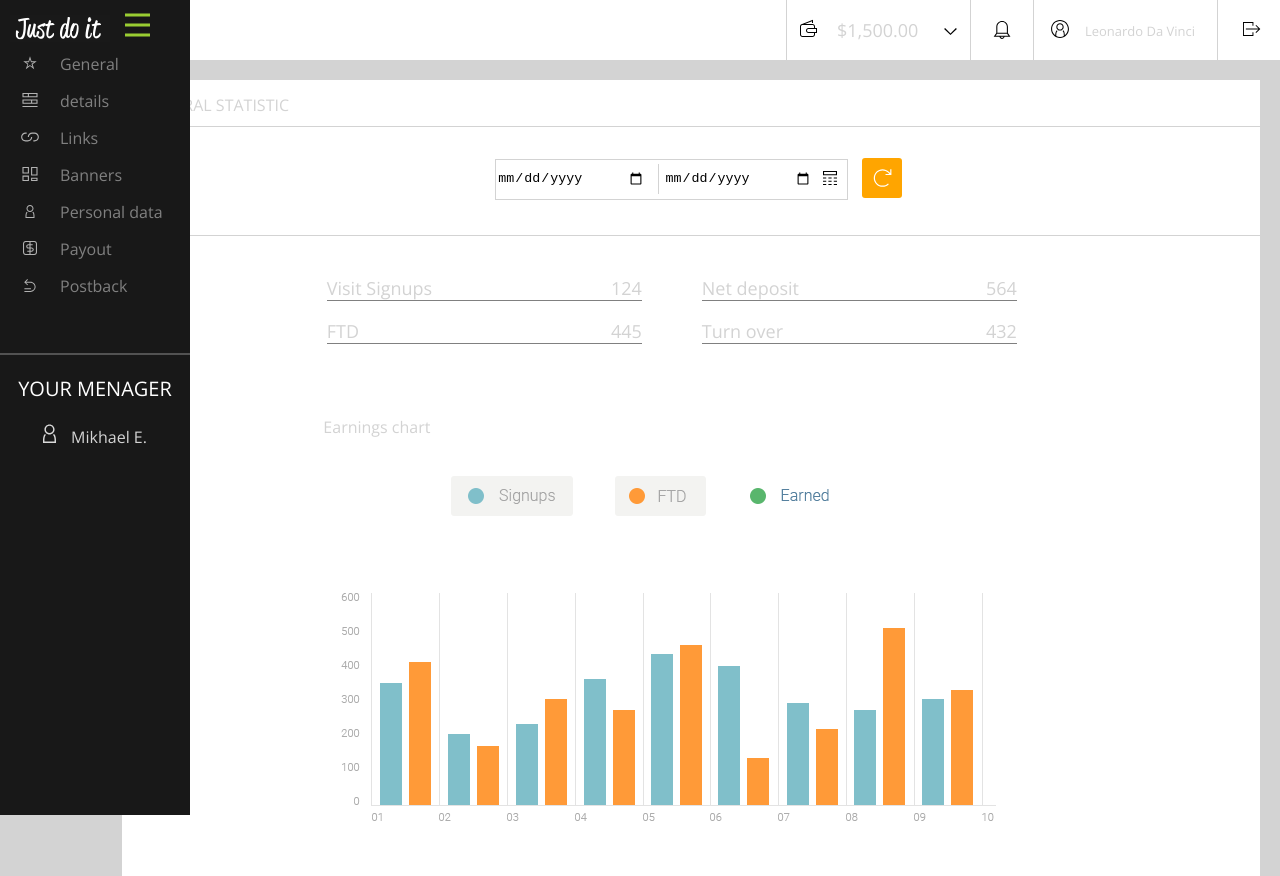
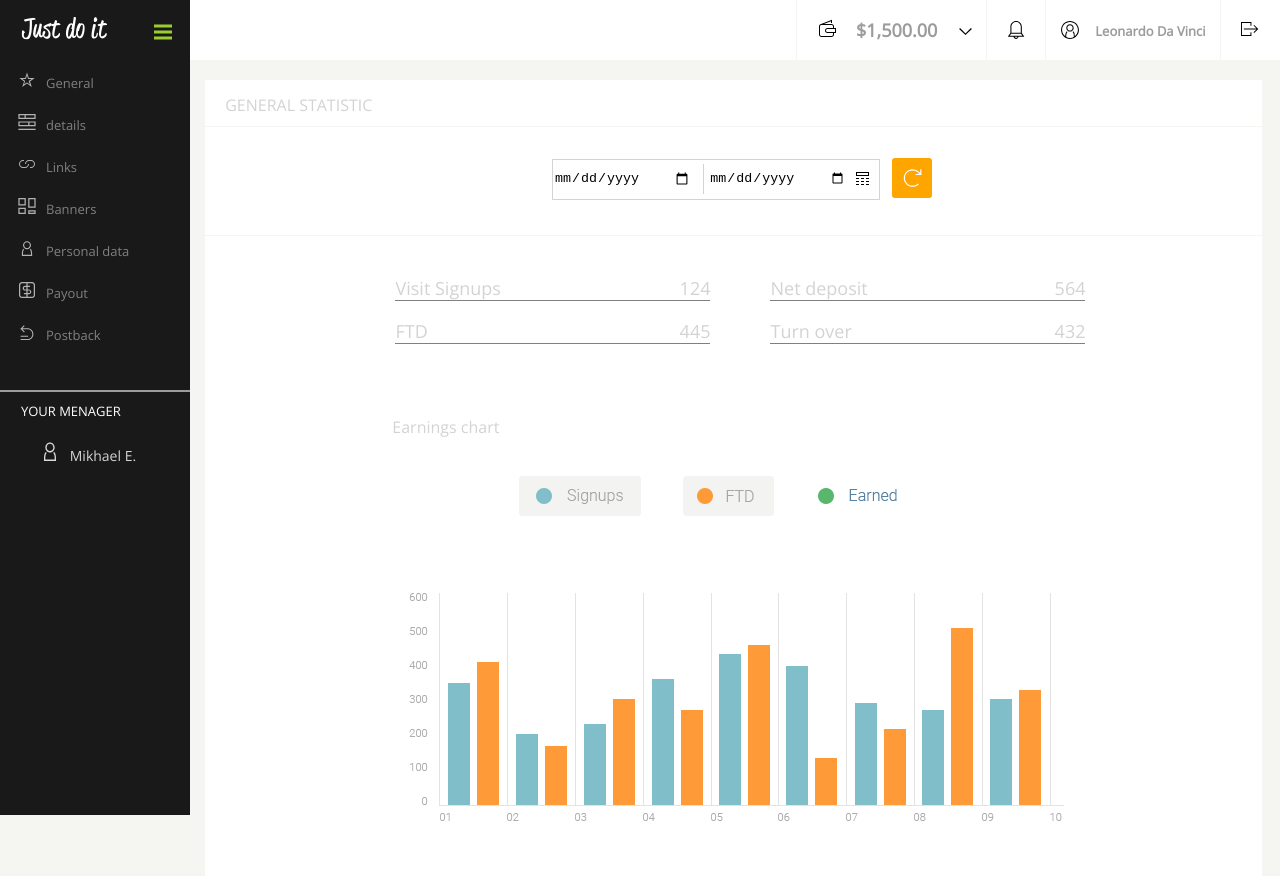
Before and after one commit to radex171/first-project, a website: page index.html in a window 1280 px wide. Shown: the top 876 px of the page. Drawn offline with nearby package versions, Linux system fonts and the light colour scheme.

Commit message:
correct top-bar & sidebar

```diff
--- a/sass/_layout.scss
+++ b/sass/_layout.scss
@@ -1,6 +1,7 @@
 body {
     margin: 0;
-    background-color: lightgray;
+    background-color: $light-gray
+    ;
     font-family: $brand-font;
 }
 
@@ -27,8 +28,9 @@ body {
         grid-area: top-bar;
 
     }
-    .content{
+    .content {
         grid-area: content;
+
     }
 
     //-------------------------//
--- a/sass/_variables.scss
+++ b/sass/_variables.scss
@@ -1,8 +1,8 @@
 /* Colors */
-$paragraph-color: #181818;
+$paragraph-color: #191919;
 $brand-main-color: #ff0000;
-$dark-gray: #525252;
-$light-gray: #b3b3b3;
+$dark-gray: #9c9c9c;
+$light-gray: #f5f5f2;
 $orange:#f58220;
 
 /* Font sizes */
--- a/sass/components/_burger-menu.scss
+++ b/sass/components/_burger-menu.scss
@@ -1,21 +1,22 @@
 .button {
-    width: 25px;
-    height: 15px;
+    width: 18px;
+    height: 18px;
     cursor: pointer;
     display: inline-block;
     position: relative;
-    left: 15px;
+    left: 38px;
+    top: 8px;
     .hamb-menu {
-        padding: 10px;
+
         display: inline-block;
         cursor: pointer;
         background-color: transparent;
-        padding: 0;
+
         margin: 0;
 
         .hamb-box {
-            width: 25px;
-            height: 15px;
+            width: 18px;
+            height: 18px;
             display: inline-block;
             position: relative;
 
@@ -34,13 +35,13 @@
             }
 
             .box-line::before {
-                top: -10px;
+                top: -6px;
                 left: 0;
                 transition: transform .2s .2s ease-in-out;
                 }
 
             .box-line::after {
-                top: 10px;
+                top: 6px;
                 left: 0;
                 transition: transform .3s .3s ease-in-out;
             }
@@ -50,11 +51,11 @@
             }
 
             .box-line.active::before {
-                transform: translateY(10px) rotate(125deg);
+                transform: translateY(6px) rotate(125deg);
             }
 
             .box-line.active::after {
-                transform: translateY(-10px) rotate(-125deg);
+                transform: translateY(-6px) rotate(-125deg);
             }
         }
     }
--- a/sass/sections/_content.scss
+++ b/sass/sections/_content.scss
@@ -5,8 +5,8 @@
     font-family: $brand-font;
 
     height: 90vh;
-    width: 97%;
-    margin: 30px 2% 0 1.3%;
+    width: 90.1%;
+    margin: 30px 2% 0 8.4%;
     grid-template-rows: 1fr 11fr;
     grid-template-areas:
     "general-statistic "
--- a/sass/sections/_sidebar.scss
+++ b/sass/sections/_sidebar.scss
@@ -7,8 +7,8 @@
     position: fixed;
     .text {
         width: 50%;
-        padding-left: 10px;
-        font-size: 26px;
+        padding-left: 16px;
+
 
         img {
             float: left;
@@ -18,15 +18,18 @@
     //-----menu----///
 
     .list-menu {
-        height: 300px;
+        height: 322px;
         border-bottom: 2px solid $dark-gray;
 
         ul {
+            margin-top: 30px;
             padding-left: 0;
 
+
             li{
-                height: 25px;
-                margin: 12px 0;
+                height: 30px;
+                margin: 4px 0 12px 0;
+
 
                 &:hover {
                    background-color: $dark-gray;
@@ -34,10 +37,10 @@
                    color: white;
                 }
 
+
                 a {
                     margin: 0;
-                    font-size: 20
-                    px;
+                    font-size: 13px;
                     list-style-type: none;
                     text-decoration: none;
                     color: grey;
@@ -53,10 +56,11 @@
                     }
 
                     img {
-                        padding-left: 20px;
-                        margin-right: 20px;
-                        height: 14px;
-                        width: 20px;
+                        padding-left: 18px;
+                        padding-top: 4px;;
+                        margin-right: 10px;
+                        height: 16px;
+                        width: 18px;
                         filter: invert(70%);
                     }
                 }
@@ -69,20 +73,33 @@
 
 .under-menu {
     color: white;
-    display: inline;
+    display: inline-block;
     text-align: center;
-    font-size: 20px;
+    font-size: 13px;
+    margin-left: 11%;
 
-    .nameMenager{
-        font-size: 16px;
+    p {
+        margin: 10px 0;
+    }
+
+    .nameMenager {
+        font-size: 14px;
         color: rgb(212, 212, 212);
         }
 
-    .listMenagers img {
-        filter: invert(85%);
-        height: 20px;
-        margin-right: 10px;
+    .listMenagers {
+
+        width: 100%;
+        margin: 11px 0 0 19%;
         display: inline-block;
+
+
+        img {
+            filter: invert(85%);
+            height: 20px;
+            margin-right: 10px;
+            display: inline-block;
+        }
     }
 }
 
--- a/sass/sections/_top-bar.scss
+++ b/sass/sections/_top-bar.scss
@@ -4,7 +4,9 @@
     margin: 0;
     padding: 0;
     display: grid;
-    grid-template-columns: 22fr 6fr 2fr 6fr 2fr;
+    color: $dark-gray;
+    font-weight: bold;
+    grid-template-columns: 47fr 13fr 4fr 12fr 4fr;
     grid-template-areas:
     "blank cash notification profile logout";
 
@@ -24,20 +26,20 @@
         grid-area: cash;
         margin: 0 1px;
         img {
-            padding: 19px 10px 0 13px;
+            padding: 19px 4px 0 22px;
             height: 18px;
             float: left;
         }
 
         .wallet-value {
-            margin: 18px 10px 0 10px;
+            margin: 18px 10px 0 16px;
             font-size: 18px;
             float: left;
         }
 
         .image-menu-wallet {
             height: 8px;
-            padding: 28px 0 0 16px;
+            padding: 28px 0 0 12px;
         }
     }
     .notification {
@@ -61,7 +63,7 @@
         img {
 
             height: 20px;
-            padding: 19px  0 0 16px;
+            padding: 20px  0 0 14px;
             float: left;
         }
 
@@ -79,6 +81,6 @@
         margin: 0;
         img {
             height: 14px;
-            padding: 22px 0 0 25px ;
+            padding: 22px 0 0 20px ;
         }
     }
```
Also changed, not shown: css/style.css, 1 other file.
